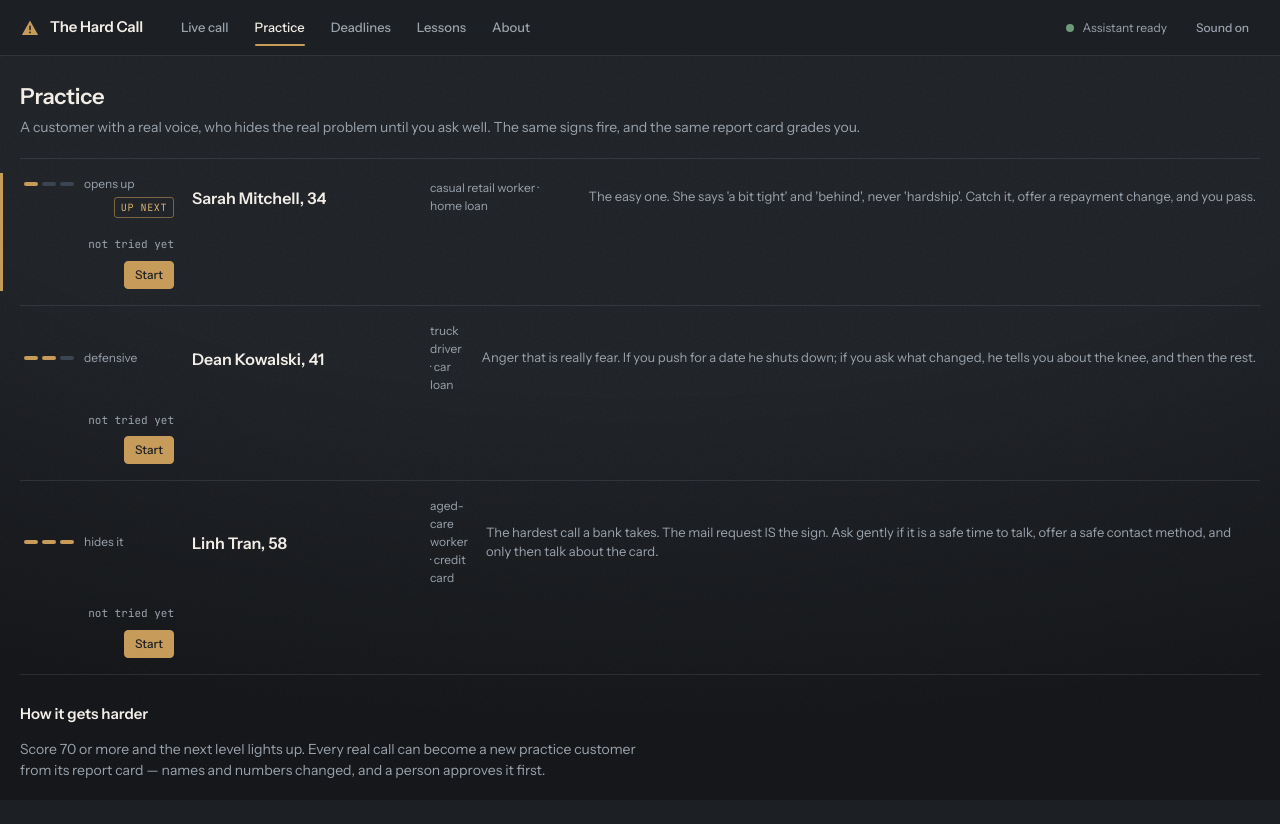
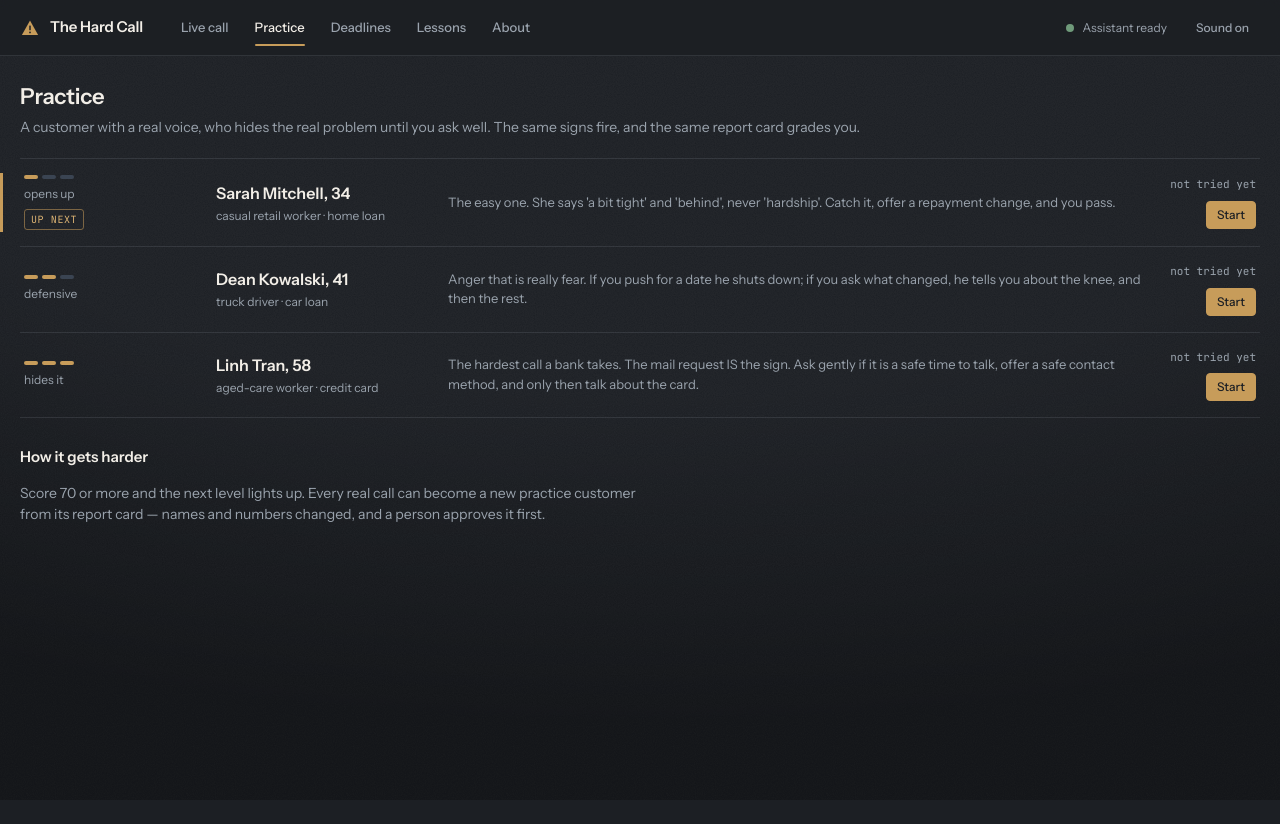
Before and after one commit to aufanhakim1920-source/the-hard-call, a React (Vite) app: page / in a window 1280 px wide. Both pictures are taken after a click on the button "Practice". Shown: the top 824 px of the page. After the commit the page ends 800 px from the top, so only its background shows below. Built offline with nearby package versions, Linux system fonts and the light colour scheme; no server answers.

Commit message:
practice: roster rows

```diff
--- a/src/components/Practice.tsx
+++ b/src/components/Practice.tsx
@@ -27,24 +27,26 @@ export function Practice({ onStart }: { onStart: (s: Scenario) => void }) {
           return (
             <div className={"scen" + (next?.id === s.id ? " next" : "")} key={s.id}>
               <div className="lvl" aria-label={levelLabel(s.level)}>
+                <span className="bars">
                   {[1, 2, 3].map((n) => (
                     <i key={n} className={n <= s.level ? "on" : ""} />
                   ))}
+                </span>
                 <span className="small muted">{levelLabel(s.level).split(" · ")[1]}</span>
-                {next?.id === s.id && <span className="badge" style={{ marginLeft: "auto" }}>up next</span>}
-                {s.source === "generated" && <span className="badge" style={{ marginLeft: next?.id === s.id ? 6 : "auto" }}>from your call</span>}
+                {next?.id === s.id && <span className="badge">up next</span>}
+                {s.source === "generated" && <span className="badge">from your call</span>}
               </div>
+              <div className="who">
                 <h3>
                   {s.name}, {s.age}
                 </h3>
                 <div className="small muted">
                   {s.job} · {s.product}
                 </div>
+              </div>
               <div className="sit">{s.whyThisOne}</div>
               <div className="foot">
-                <span className="stats2">
-                  {p ? `${p} ${p === 1 ? "go" : "goes"} · best ${b}` : "not tried yet"}
-                </span>
+                <span className="stats2">{p ? `${p} ${p === 1 ? "go" : "goes"} · best ${b}` : "not tried yet"}</span>
                 <span style={{ display: "flex", gap: 6 }}>
                   {s.source === "generated" && (
                     <button
--- a/src/styles.css
+++ b/src/styles.css
@@ -1053,8 +1053,8 @@ select.field option {
 }
 .scen {
   display: grid;
-  grid-template-columns: 150px 220px 1fr auto;
-  gap: 18px;
+  grid-template-columns: 170px 210px minmax(0, 1fr) auto;
+  gap: 22px;
   align-items: center;
   padding: 16px 4px;
   border-bottom: 1px solid var(--line);
@@ -1081,9 +1081,13 @@ select.field option {
 }
 .scen .lvl {
   display: flex;
+  flex-direction: column;
+  gap: 6px;
+  align-items: flex-start;
+}
+.scen .lvl .bars {
+  display: flex;
   gap: 4px;
-  align-items: center;
-  flex-wrap: wrap;
 }
 .scen .lvl i {
   width: 14px;
@@ -1094,13 +1098,13 @@ select.field option {
 .scen .lvl i.on {
   background: var(--gold);
 }
-.scen .lvl span {
-  margin-left: 6px;
-}
 .scen h3 {
-  margin: 2px 0 0;
+  margin: 0;
   font-size: 16px;
   font-weight: 600;
+}
+.scen .who .small {
+  margin-top: 2px;
 }
 .scen .sit {
   color: var(--grey);
```
Lines whose indentation alone changed are shown as unchanged.
